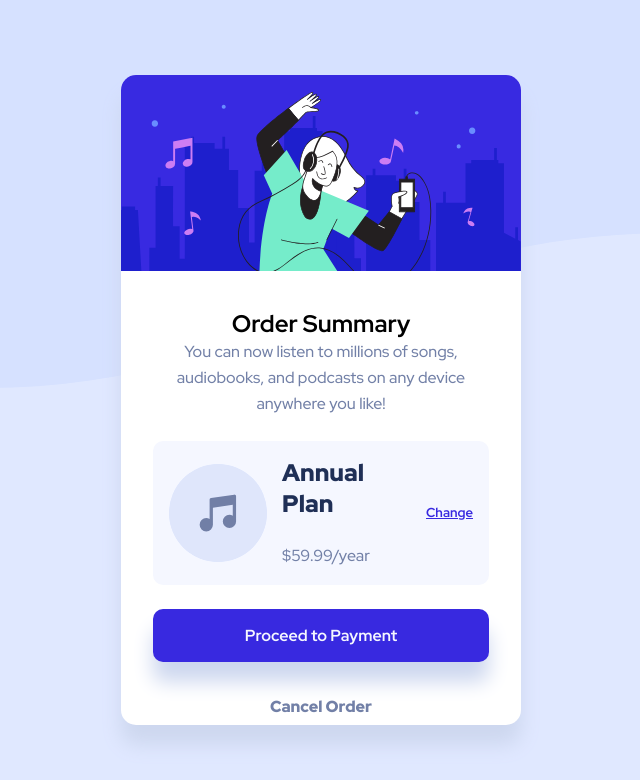
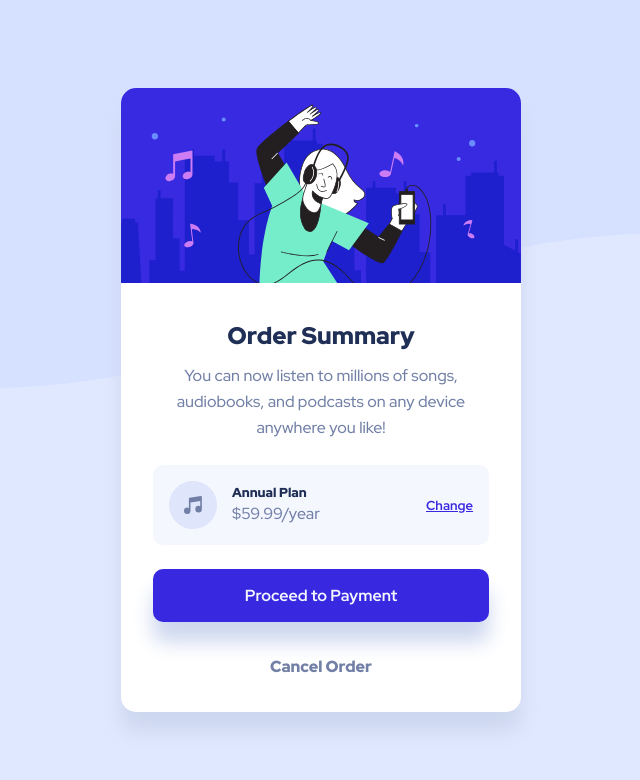
Before and after one commit to Odalloc/order-summary-component, a plain HTML site: page index.html in a window 1280 px wide. Shown: the whole page, without its empty margins (319-959 px from the left). Drawn offline with Linux system fonts and the light colour scheme.

Commit message:
Update styles.css

```diff
--- a/styles.css
+++ b/styles.css
@@ -45,9 +45,9 @@ body {
   text-align: center;
 }
 
-.order-summary-contents h2 {
+.order-summary-contents h1 {
   color: var(--darkBlue);
-  margin-bottom: 1em;
+  margin-bottom: 0.5em;
   font-weight: 900;
 }
 
@@ -80,10 +80,11 @@ body {
   border-radius: 50%;
 }
 
-.annual-details h4 {
+.annual-details h2 {
   color: var(--darkBlue);
   font-weight: 900;
   white-space: nowrap;
+  font-size: small;
 }
 
 .proceed-btn {
```
